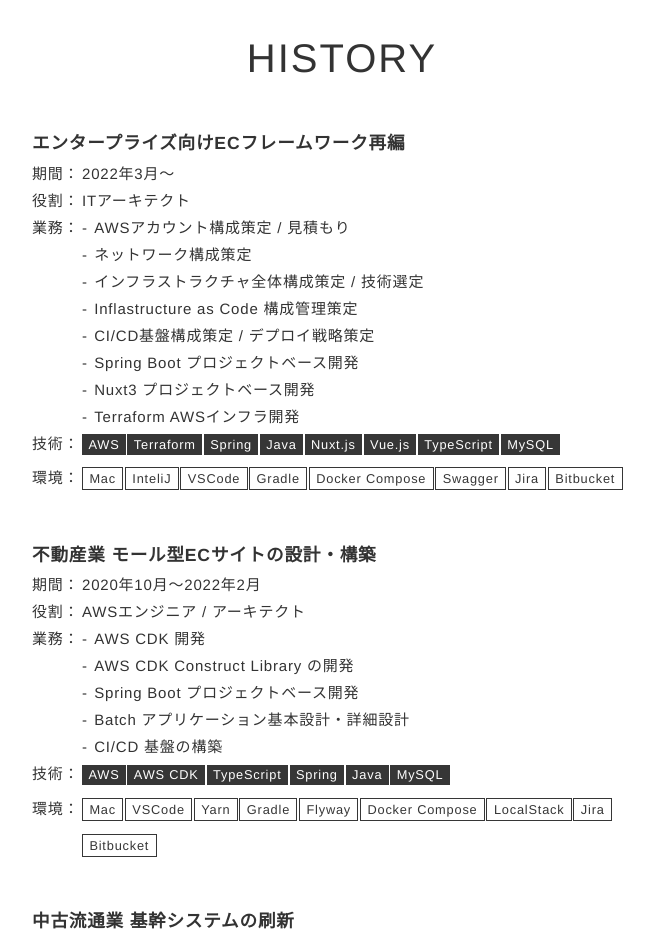
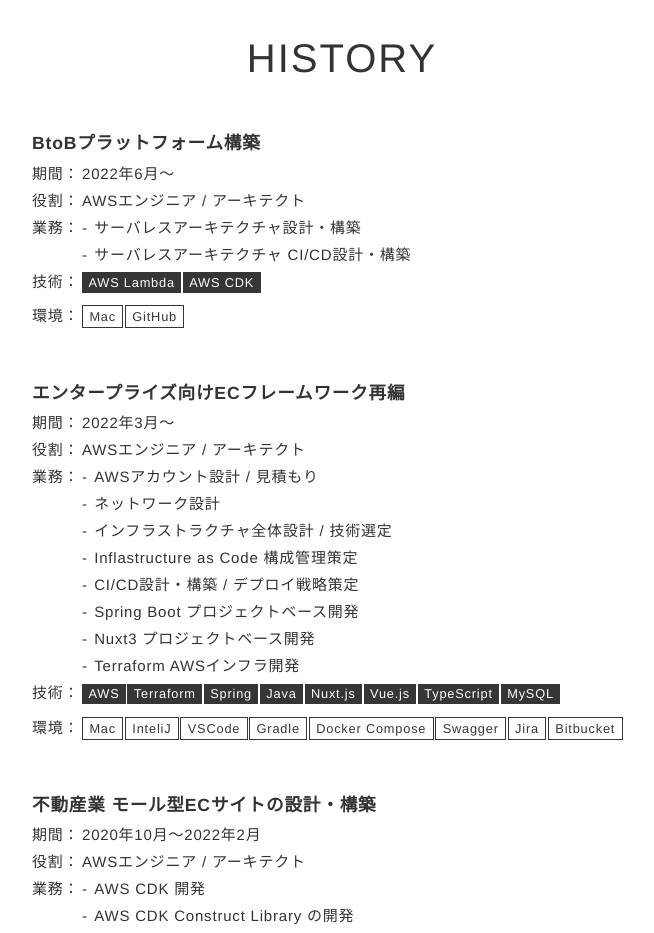
Before and after one commit to masahiro-kasatani/portfolio, a Nuxt app: page / in a window 1280 px wide. Shown: the part 2060-2993 px from the top of the page, without its empty margins (298-952 px from the left). Built offline with nearby package versions, Linux system fonts and the light colour scheme.

Commit message:
HistorySection更新

```diff
--- a/components/section/HistorySection.vue
+++ b/components/section/HistorySection.vue
@@ -20,18 +20,29 @@ export default {
     return {
       histories: [
         {
+          title: 'BtoBプラットフォーム構築',
+          span: '2022年6月～',
+          role: 'AWSエンジニア / アーキテクト',
+          duties: [
+            'サーバレスアーキテクチャ設計・構築',
+            'サーバレスアーキテクチャ CI/CD設計・構築',
+          ],
+          techs: ['AWS Lambda', 'AWS CDK'],
+          envs: ['Mac', 'GitHub'],
+        },
+        {
           title: 'エンタープライズ向けECフレームワーク再編',
           span: '2022年3月～',
-          role: 'ITアーキテクト',
+          role: 'AWSエンジニア / アーキテクト',
           duties: [
-            'AWSアカウント構成策定 / 見積もり',
-            'ネットワーク構成策定',
-            'インフラストラクチャ全体構成策定 / 技術選定',
+            'AWSアカウント設計 / 見積もり',
+            'ネットワーク設計',
+            'インフラストラクチャ全体設計 / 技術選定',
             'Inflastructure as Code 構成管理策定',
-            'CI/CD基盤構成策定 / デプロイ戦略策定',
+            'CI/CD設計・構築 / デプロイ戦略策定',
             'Spring Boot プロジェクトベース開発',
             'Nuxt3 プロジェクトベース開発',
-            'Terraform AWSインフラ開発'
+            'Terraform AWSインフラ開発',
           ],
           techs: ['AWS', 'Terraform', 'Spring', 'Java', 'Nuxt.js', 'Vue.js', 'TypeScript', 'MySQL'],
           envs: ['Mac', 'InteliJ', 'VSCode', 'Gradle', 'Docker Compose', 'Swagger', 'Jira', 'Bitbucket'],
```
Also changed, not shown: 2 other files (tests, documents, lock files or other folders).
